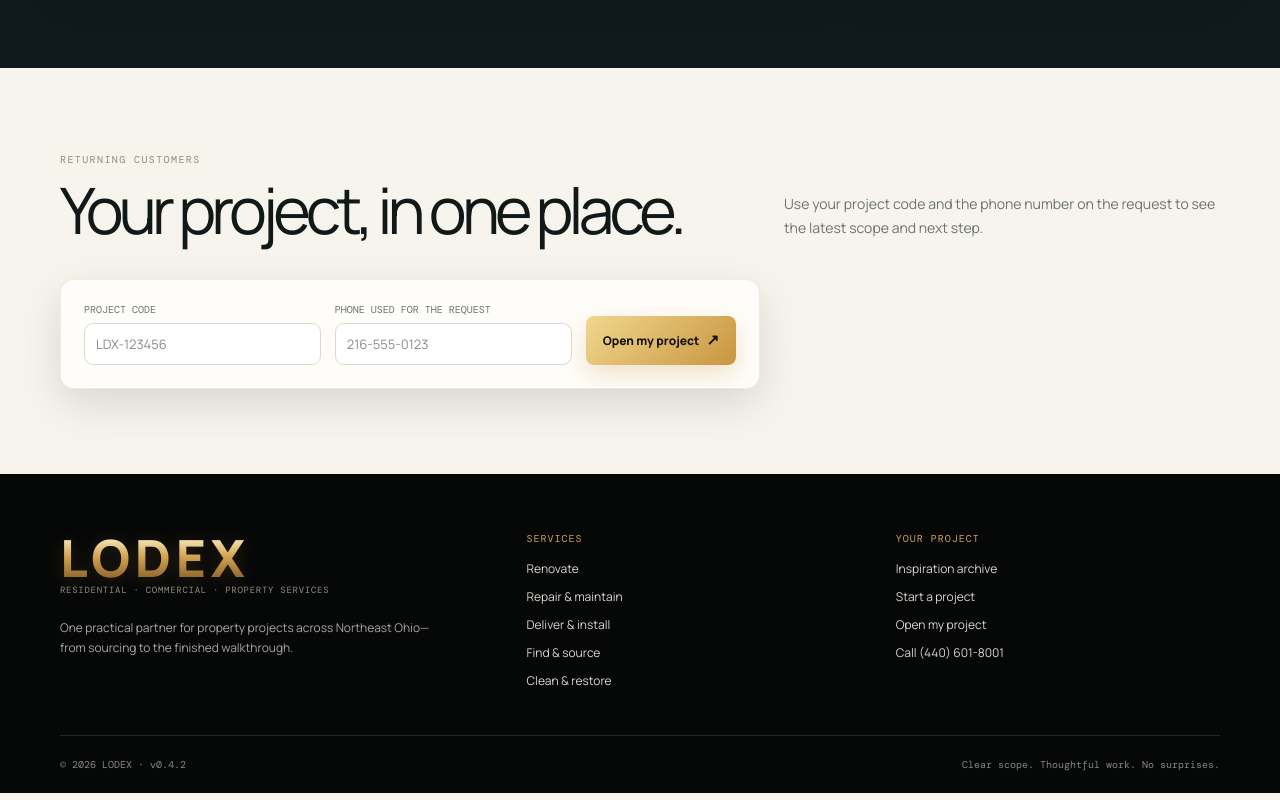
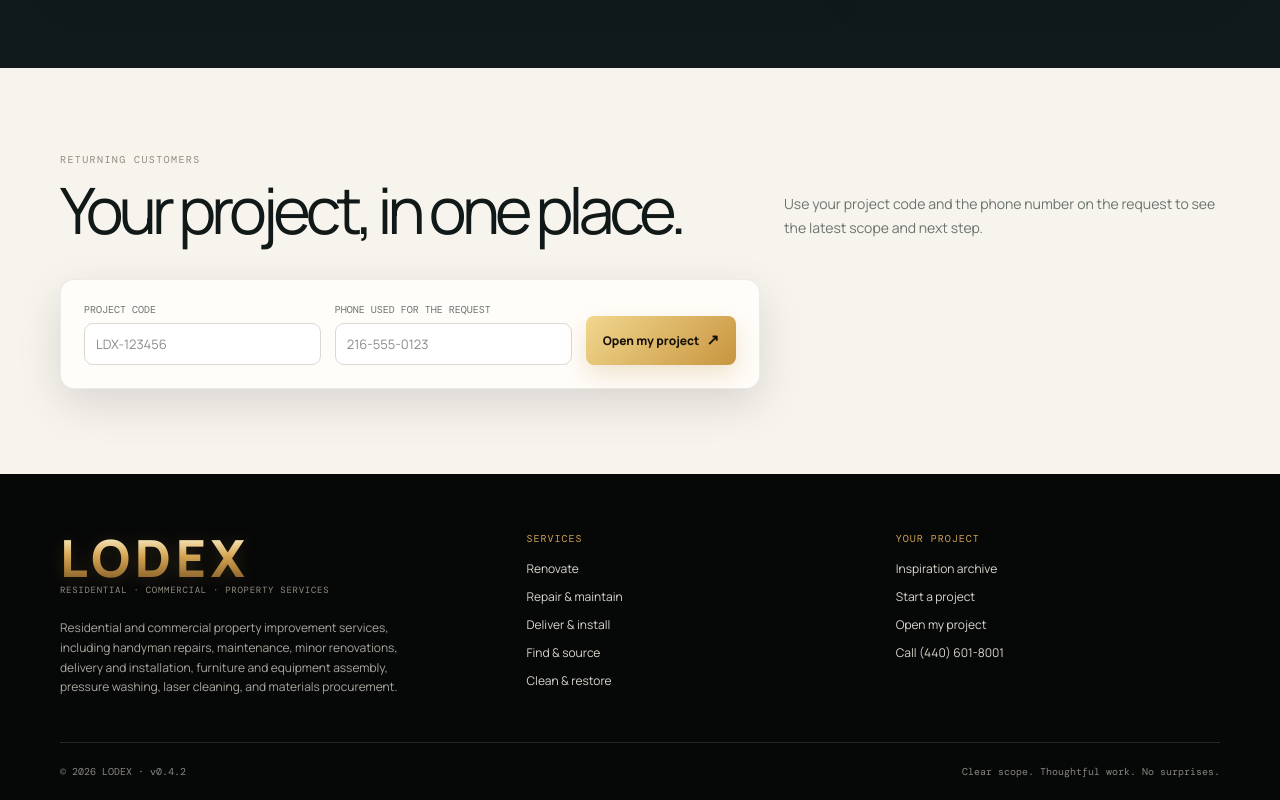
Before and after one commit to george-shepov/lodex, a Vue app in the folder frontend/: page / in a window 1280 px wide. Shown: the part 5901-6701 px from the top of the page. Built offline with nearby package versions, Linux system fonts and the light colour scheme; a web font is replaced by a local one.

Commit message:
Add LODEX services description

```diff
--- a/frontend/src/App.vue
+++ b/frontend/src/App.vue
@@ -488,7 +488,7 @@ onBeforeUnmount(() => { window.removeEventListener('popstate', onPopState); wind
 
     <div v-if="selectedInspiration" class="inspiration-lightbox" role="dialog" aria-modal="true" :aria-label="selectedInspiration.title" @click.self="closeInspiration"><button type="button" class="lightbox-close inspiration-lightbox-close" aria-label="Close image" @click="closeInspiration">×</button><button type="button" class="lightbox-arrow lightbox-previous" aria-label="Previous image" @click="moveInspiration(-1)">←</button><img :src="selectedInspiration.src" :alt="selectedInspiration.alt || selectedInspiration.title"/><button type="button" class="lightbox-arrow lightbox-next" aria-label="Next image" @click="moveInspiration(1)">→</button><div><span>{{ selectedInspiration.category || 'AI inspiration concept' }}</span><b>{{ selectedInspiration.title }}</b><small>{{ selectedInspiration.detail }}</small></div></div>
 
-    <footer class="site-footer"><div class="footer-shell"><section class="footer-intro"><a class="footer-brand-link" href="/" @click.prevent="goHome"><img class="footer-logo" src="/lodex-logo-blended.svg" alt="LODEX Residential & Commercial Services"/></a><p>One practical partner for property projects across Northeast Ohio—from sourcing to the finished walkthrough.</p></section><nav class="footer-group"><span>Services</span><a v-for="service in services" :key="service.slug" :href="serviceHref(service)" @click.prevent="openService(service)">{{ service.short }}</a></nav><nav class="footer-group"><span>Your project</span><a href="/inspiration" @click.prevent="openInspirationGallery">Inspiration archive</a><a href="/#intake" @click.prevent="goHome('#intake')">Start a project</a><a href="/#project" @click.prevent="goHome('#project')">Open my project</a><a :href="phoneHref">Call {{ phone }}</a></nav><div class="footer-bottom"><span>© {{ new Date().getFullYear() }} LODEX · v{{ packageMetadata.version }}</span><span>Clear scope. Thoughtful work. No surprises.</span></div></div></footer>
+    <footer class="site-footer"><div class="footer-shell"><section class="footer-intro"><a class="footer-brand-link" href="/" @click.prevent="goHome"><img class="footer-logo" src="/lodex-logo-blended.svg" alt="LODEX Residential & Commercial Services"/></a><p>Residential and commercial property improvement services, including handyman repairs, maintenance, minor renovations, delivery and installation, furniture and equipment assembly, pressure washing, laser cleaning, and materials procurement.</p></section><nav class="footer-group"><span>Services</span><a v-for="service in services" :key="service.slug" :href="serviceHref(service)" @click.prevent="openService(service)">{{ service.short }}</a></nav><nav class="footer-group"><span>Your project</span><a href="/inspiration" @click.prevent="openInspirationGallery">Inspiration archive</a><a href="/#intake" @click.prevent="goHome('#intake')">Start a project</a><a href="/#project" @click.prevent="goHome('#project')">Open my project</a><a :href="phoneHref">Call {{ phone }}</a></nav><div class="footer-bottom"><span>© {{ new Date().getFullYear() }} LODEX · v{{ packageMetadata.version }}</span><span>Clear scope. Thoughtful work. No surprises.</span></div></div></footer>
 
     <button type="button" class="support-fab" :class="{ open: supportOpen }" @click="openSupport" :aria-expanded="supportOpen"><span>{{ supportOpen ? '×' : '✦' }}</span>{{ supportOpen ? 'Close' : 'Need help?' }}</button>
     <div v-if="supportOpen" class="support-popover"><p class="eyebrow">LODEX support</p><h3>What do you need?</h3><button v-for="service in services" :key="service.slug" type="button" @click="chooseService(service); supportOpen = false">{{ service.short }}</button><a :href="phoneHref" @click="supportOpen = false">Call {{ phone }}</a><form @submit.prevent="send(); supportOpen = false"><input v-model="message" class="support-input" placeholder="Ask a quick question…"/><button type="submit">Send</button></form></div>
```
